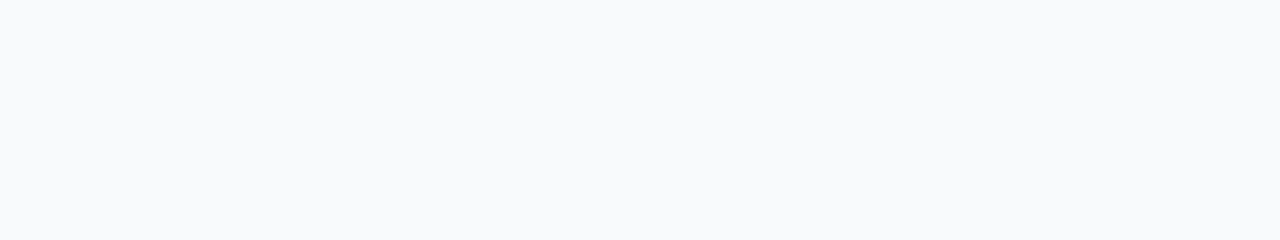
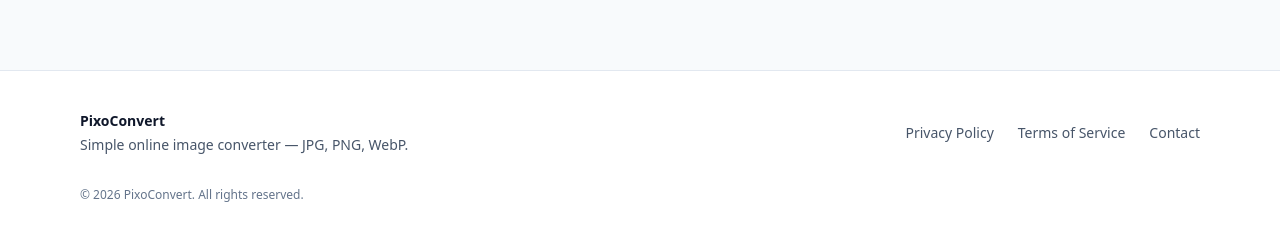
Before and after one commit to boltrsss/pixoconvert, a Next.js app: page / in a window 1280 px wide. Shown: the part 1162-1402 px from the top of the page. Before the commit the page ends 1168 px from the top, so only its background shows below. Built offline with nearby package versions, Linux system fonts and the light colour scheme; no server answers.

Commit message:
Update layout.tsx

```diff
--- a/app/layout.tsx
+++ b/app/layout.tsx
@@ -1,21 +1,28 @@
 import "./globals.css";
 import type { Metadata } from "next";
 import { LanguageProvider } from "@/context/LanguageContext";
+
 import Header from "@/components/layout/Header";
+import Footer from "@/components/layout/Footer";
 
 export const metadata: Metadata = {
   title: "PixoConvert - Simple Online Image Converter",
   description:
-    "Convert JPG, PNG, and WebP images online with PixoConvert. Fast, simple, no account required.",
+    "Convert JPG, PNG, and WebP images online with PixoConvert. Fast, simple, and no account required.",
 };
 
-export default function RootLayout({ children }: { children: React.ReactNode }) {
+export default function RootLayout({
+  children,
+}: {
+  children: React.ReactNode;
+}) {
   return (
     <html lang="en">
       <body className="bg-slate-50 text-slate-900">
         <LanguageProvider>
           <Header />
           {children}
+          <Footer />
         </LanguageProvider>
       </body>
     </html>
```
